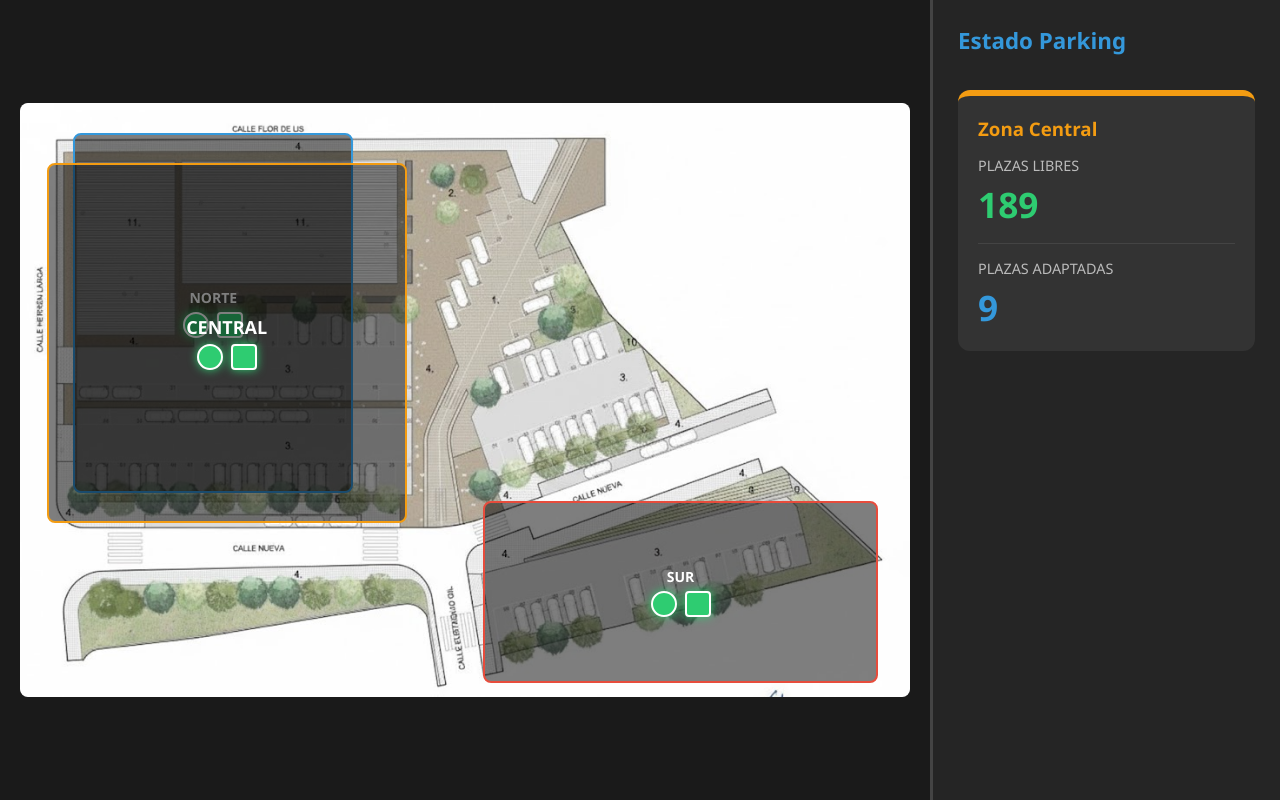
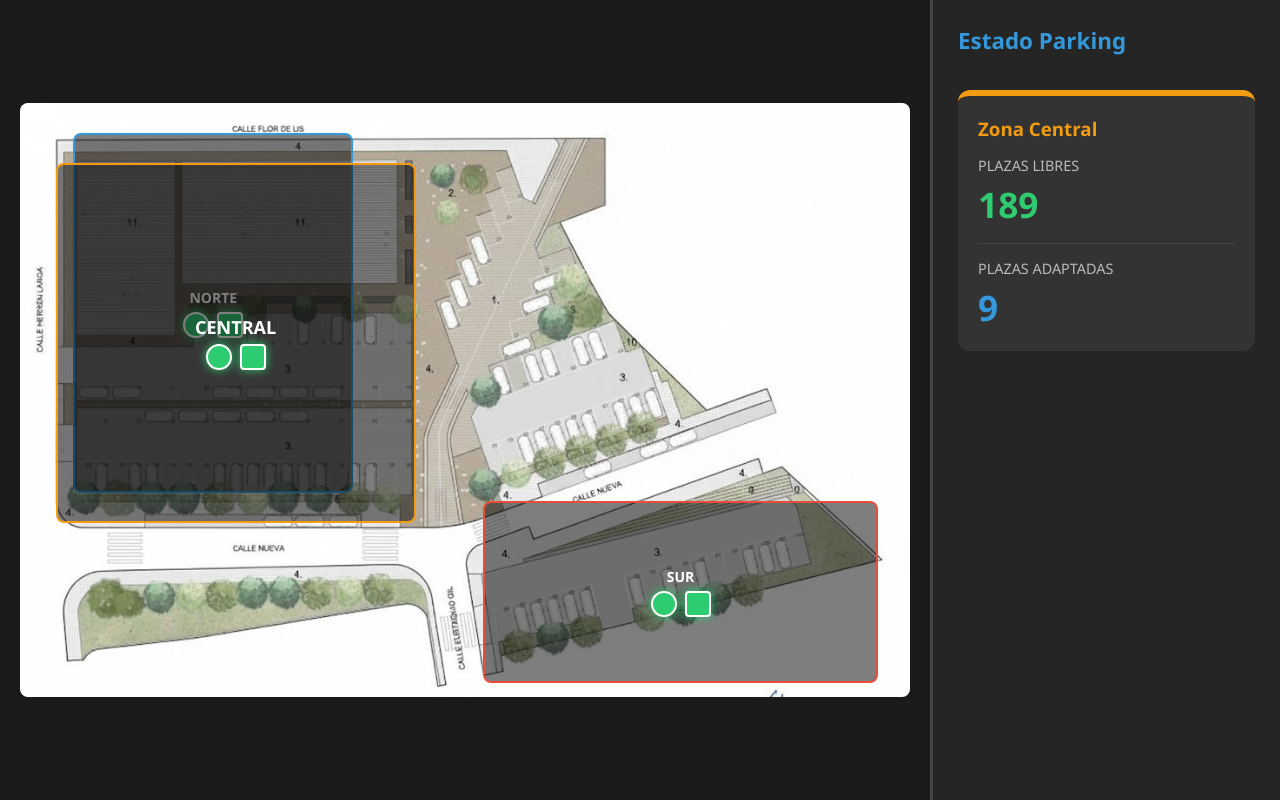
Before and after one commit to Daylon20/Parking-Flask-Arduino, a Flask app: page / in a window 1280 px wide. Run offline with Flask 3, Linux system fonts and the light colour scheme.

```diff
--- a/templates/index.html
+++ b/templates/index.html
@@ -56,7 +56,7 @@
             </div>
 
             <div id="zona-central" class="zona-interactiva"
-                 style="top: 10%; left: 3%; width: 40%; height: 60%; border: 2px solid #f39c12; color: #f39c12;"
+                 style="top: 10%; left: 4%; width: 40%; height: 60%; border: 2px solid #f39c12; color: #f39c12;"
                  onclick="mostrarInfo('Zona Central')">
                 <span style="color:white; font-size:18px; font-weight:bold;">CENTRAL</span>
                 <div class="contenedor-leds">
```
